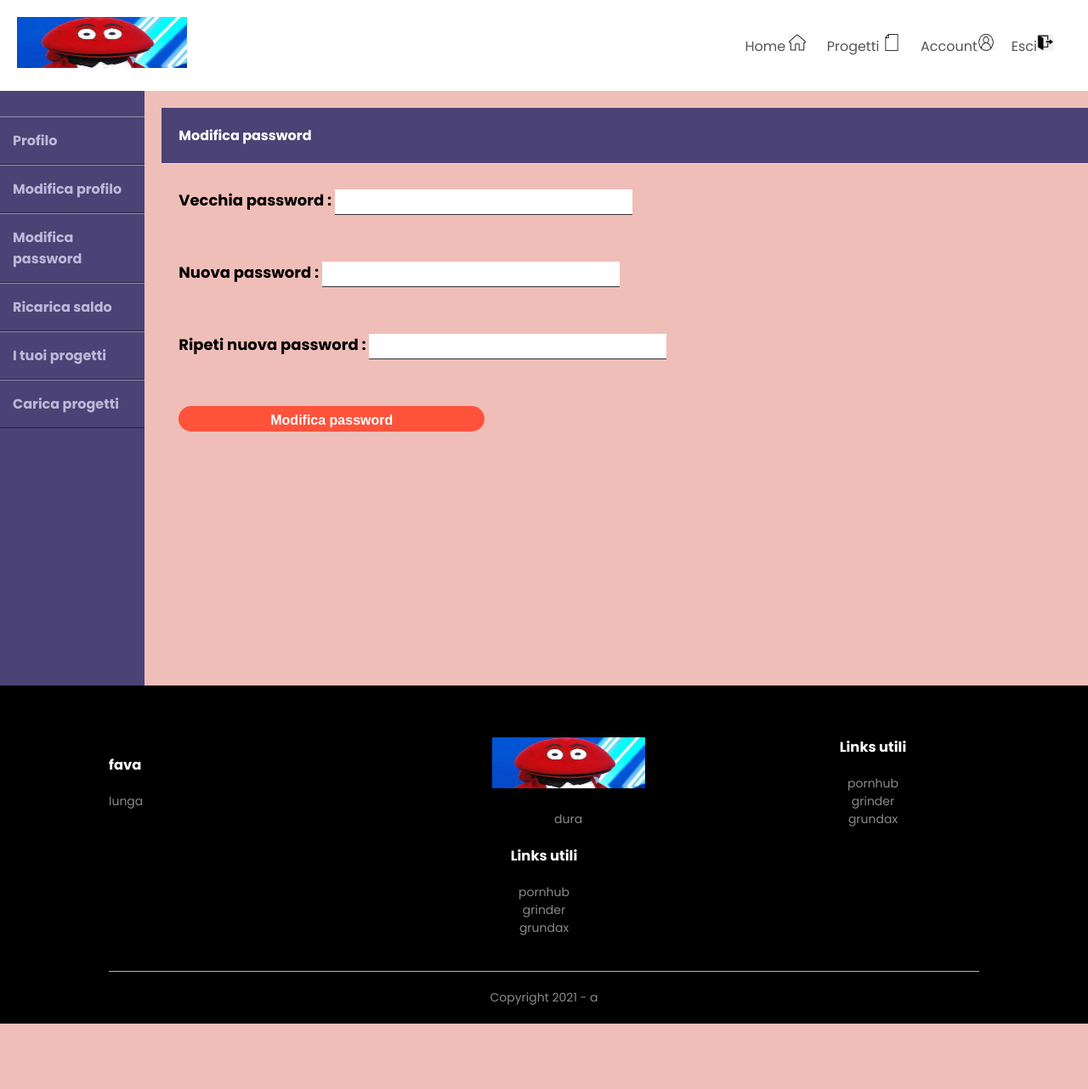
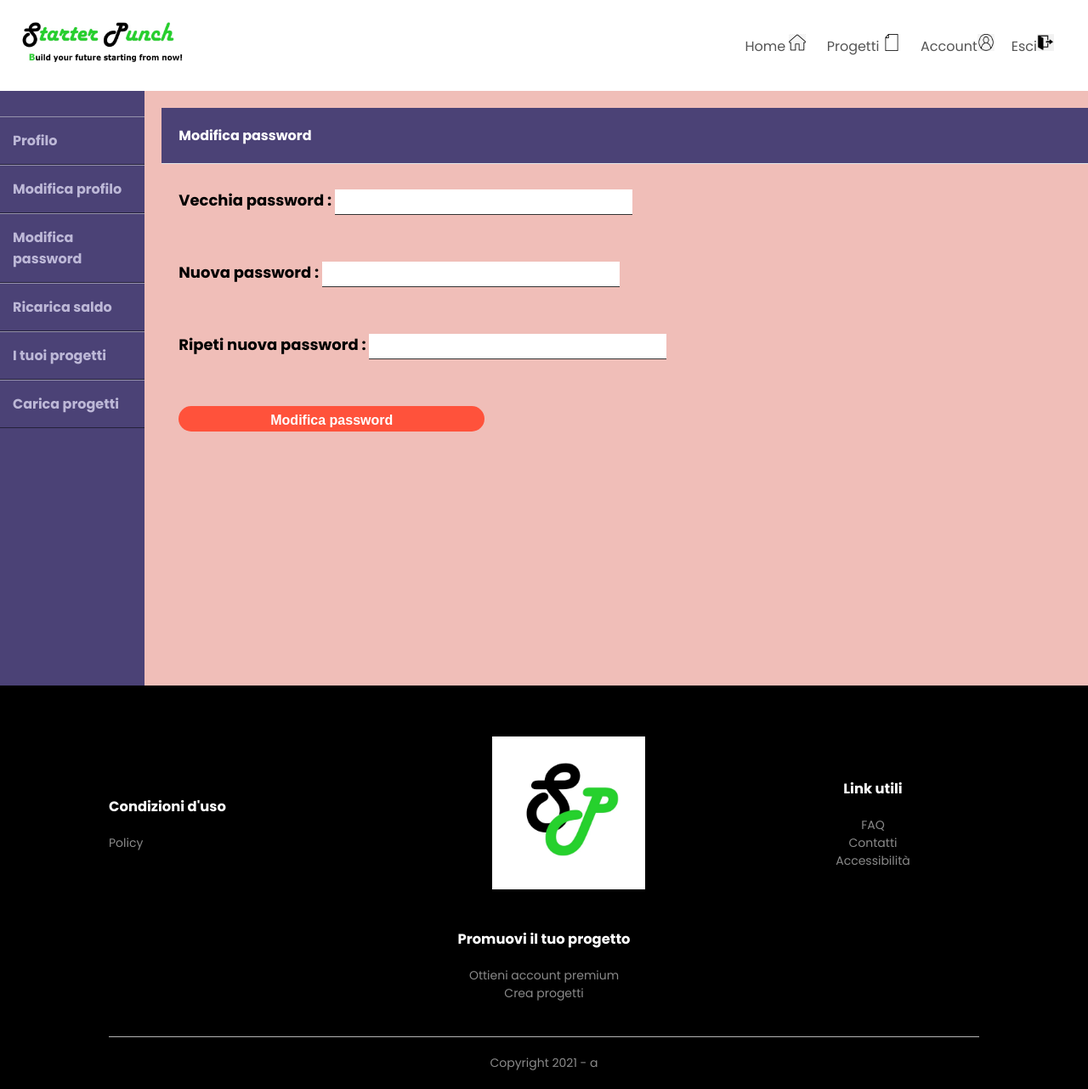
Before and after one commit to v-Alenz/KickSAW, a PHP site: page /account/modificapass.php in a window 1280 px wide. Shown: the whole page at 85% size. Before the commit the page ends 1205 px from the top, so only its background shows below. Run offline with PHP 8.4, Linux system fonts and the light colour scheme; the visitor is signed in with stand-in values (Sample User, id 1).

Commit message:
immagini, testi e include

```diff
--- a/progetto/account/addmoney.php
+++ b/progetto/account/addmoney.php
@@ -5,9 +5,9 @@
     <title> Add money </title>
     <link rel="stylesheet" type="text/css" href="/progetto/style.css">
 
-    <link rel="preconnect" href="https://fonts.googleapis.com">
-    <link rel="preconnect" href="https://fonts.gstatic.com" crossorigin>
-    <link href="https://fonts.googleapis.com/css2?family=Poppins:wght@300;400;500;600;700&display=swap" rel="stylesheet">
+    <?php
+    include $_SERVER['DOCUMENT_ROOT']."/progetto/common/googlefont.php";
+    ?>
 </head>
 <body>
 
--- a/progetto/account/logout.php
+++ b/progetto/account/logout.php
@@ -5,9 +5,9 @@
     <title> Logout </title>
     <link rel="stylesheet" type="text/css" href="/progetto/style.css">
 
-    <link rel="preconnect" href="https://fonts.googleapis.com">
-    <link rel="preconnect" href="https://fonts.gstatic.com" crossorigin>
-    <link href="https://fonts.googleapis.com/css2?family=Poppins:wght@300;400;500;600;700&display=swap" rel="stylesheet">
+    <?php
+    include $_SERVER['DOCUMENT_ROOT']."/progetto/common/googlefont.php";
+    ?>
 </head>
 <body>
 
--- a/progetto/account/modificapass.php
+++ b/progetto/account/modificapass.php
@@ -4,10 +4,9 @@
     <title> Modifica password </title>
     <link rel="stylesheet" type="text/css" href="/progetto/style.css">
 
-    <link rel="preconnect" href="https://fonts.googleapis.com">
-    <link rel="preconnect" href="https://fonts.gstatic.com" crossorigin>
-    <link href="https://fonts.googleapis.com/css2?family=Poppins:wght@300;400;500;600;700&display=swap" rel="stylesheet">
-
+    <?php
+    include $_SERVER['DOCUMENT_ROOT']."/progetto/common/googlefont.php";
+    ?>
 </head>
 <body>
 
@@ -30,9 +29,9 @@ if(isset($_SESSION["loggato"])){
             <div class="info">
 
                 <form action="/progetto/account/updatepass.php" method="post">
-                    <div>Vecchia password : <input type="text" name="oldpass" class="form-control" > </div>
-                    <div>Nuova password : <input type="text" name="newpass" class="form-control" > </div>
-                    <div>Ripeti nuova password : <input type="text" name="newppass" class="form-control" > </div>
+                    <div>Vecchia password : <input type="password" name="oldpass" class="form-control" > </div>
+                    <div>Nuova password : <input type="password" name="newpass" class="form-control" > </div>
+                    <div>Ripeti nuova password : <input type="password" name="newppass" class="form-control" > </div>
 
                     <input type="submit" name="submit" value="Modifica password" class="btn">
                 </form>
--- a/progetto/account/update_profile.php
+++ b/progetto/account/update_profile.php
@@ -5,9 +5,9 @@
     <title> Update profilo </title>
     <link rel="stylesheet" type="text/css" href="/progetto/style.css">
 
-    <link rel="preconnect" href="https://fonts.googleapis.com">
-    <link rel="preconnect" href="https://fonts.gstatic.com" crossorigin>
-    <link href="https://fonts.googleapis.com/css2?family=Poppins:wght@300;400;500;600;700&display=swap" rel="stylesheet">
+    <?php
+    include $_SERVER['DOCUMENT_ROOT']."/progetto/common/googlefont.php";
+    ?>
 </head>
 <body>
 
--- a/progetto/account/updatepass.php
+++ b/progetto/account/updatepass.php
@@ -5,9 +5,9 @@
     <title> Update password </title>
     <link rel="stylesheet" type="text/css" href="/progetto/style.css">
 
-    <link rel="preconnect" href="https://fonts.googleapis.com">
-    <link rel="preconnect" href="https://fonts.gstatic.com" crossorigin>
-    <link href="https://fonts.googleapis.com/css2?family=Poppins:wght@300;400;500;600;700&display=swap" rel="stylesheet">
+    <?php
+    include $_SERVER['DOCUMENT_ROOT']."/progetto/common/googlefont.php";
+    ?>
 </head>
 <body>
 
--- a/progetto/common/footer.php
+++ b/progetto/common/footer.php
@@ -3,30 +3,28 @@
         <div class="row">
 
             <div class="footer-col-1">
-                <h3> fava </h3>
-                <p>lunga </p>
+                <h3> Condizioni d'uso </h3>
+                <p> Policy </p>
             </div>
 
             <div class="footer-col-2">
-                <img class="logo_img" src="/progetto/immagini/logo.png" alt="logo">
-                <p>dura </p>
+                <img class="logo_img" src="/progetto/immagini/logo_piccolo.jpg" alt="logo">
             </div>
 
             <div class="footer-col-3">
-                <h3> Links utili </h3>
+                <h3> Link utili </h3>
                 <ul>
-                    <li>pornhub</li>
-                    <li>grinder</li>
-                    <li>grundax</li>
+                    <li>FAQ</li>
+                    <li>Contatti</li>
+                    <li>Accessibilità</li>
                 </ul>
             </div>
 
             <div class="footer-col-3">
-                <h3> Links utili </h3>
+                <h3> Promuovi il tuo progetto </h3>
                 <ul>
-                    <li>pornhub</li>
-                    <li>grinder</li>
-                    <li>grundax</li>
+                    <li>Ottieni account premium</li>
+                    <li>Crea progetti</li>
                 </ul>
             </div>
 
--- /dev/null
+++ b/progetto/common/googlefont.php
@@ -0,0 +1,3 @@
+<link rel="preconnect" href="https://fonts.googleapis.com">
+<link rel="preconnect" href="https://fonts.gstatic.com" crossorigin>
+<link href="https://fonts.googleapis.com/css2?family=Poppins:wght@300;400;500;600;700&display=swap" rel="stylesheet">
--- a/progetto/common/navbar.php
+++ b/progetto/common/navbar.php
@@ -1,7 +1,7 @@
 <div class="sfondonavbar">
     <div class="navbar">
         <div class="logo">
-            <a href="/progetto/startSAW.php"><img class="logo_img" src="/progetto/immagini/logo.png" alt="logo"></a>
+            <a href="/progetto/startSAW.php"><img class="logo_img" src="/progetto/immagini/logo_grosso.jpg" alt="logo"></a>
         </div>
         <nav>
             <ul id="MenuItems">
@@ -10,8 +10,8 @@
                 <?php
                 session_start();
                 if(!isset($_SESSION["loggato"])){
-                    echo '<li><a href="/progetto/formlogin.php">Loggati</a><img class="_img"src="/progetto/immagini/account.png" alt="loggati"></li>';
-                    echo '<li><a href="/progetto/formregistration.php">Registrati </a><img class="_img"src="/progetto/immagini/registration.png" alt="registrati"></li>';
+                    echo '<li><a href="/progetto/formlogin.php">Login</a><img class="_img"src="/progetto/immagini/account.png" alt="Login"></li>';
+                    echo '<li><a href="/progetto/formregistration.php">Registrati </a><img class="_img"src="/progetto/immagini/registration.png" alt="Registrati"></li>';
                 }else{
                     echo '<li><a href="/progetto/account/show_profile.php">Account</a><img class="_img"src="/progetto/immagini/account.png" alt="Account"></li>';
                     echo '<li><a href="/progetto/account/logout.php">Esci</a><img class="_img"src="/progetto/immagini/logout.png" alt="logout"></li>';
--- a/progetto/dettaglioprogetto.php
+++ b/progetto/dettaglioprogetto.php
@@ -4,9 +4,9 @@
     <title> StartSAW </title>
     <link rel="stylesheet" type="text/css" href="/progetto/style.css">
 
-    <link rel="preconnect" href="https://fonts.googleapis.com">
-    <link rel="preconnect" href="https://fonts.gstatic.com" crossorigin>
-    <link href="https://fonts.googleapis.com/css2?family=Poppins:wght@300;400;500;600;700&display=swap" rel="stylesheet">
+    <?php
+    include $_SERVER['DOCUMENT_ROOT']."/progetto/common/googlefont.php";
+    ?>
 </head>
 <body>
 
--- a/progetto/elencoprogetti.php
+++ b/progetto/elencoprogetti.php
@@ -4,9 +4,9 @@
     <title> StartSAW </title>
     <link rel="stylesheet" type="text/css" href="/progetto/style.css">
 
-    <link rel="preconnect" href="https://fonts.googleapis.com">
-    <link rel="preconnect" href="https://fonts.gstatic.com" crossorigin>
-    <link href="https://fonts.googleapis.com/css2?family=Poppins:wght@300;400;500;600;700&display=swap" rel="stylesheet">
+    <?php
+    include $_SERVER['DOCUMENT_ROOT']."/progetto/common/googlefont.php";
+    ?>
 </head>
 <body>
 
--- a/progetto/registration.php
+++ b/progetto/registration.php
@@ -5,9 +5,9 @@
     <title> Registrazione </title>
     <link rel="stylesheet" type="text/css" href="/progetto/style.css">
 
-    <link rel="preconnect" href="https://fonts.googleapis.com">
-    <link rel="preconnect" href="https://fonts.gstatic.com" crossorigin>
-    <link href="https://fonts.googleapis.com/css2?family=Poppins:wght@300;400;500;600;700&display=swap" rel="stylesheet">
+    <?php
+    include $_SERVER['DOCUMENT_ROOT']."/progetto/common/googlefont.php";
+    ?>
 </head>
 <body>
 
--- a/progetto/startSAW.php
+++ b/progetto/startSAW.php
@@ -5,9 +5,9 @@
     <title> StarterPunch! </title>
     <link rel="stylesheet" type="text/css" href="style.css">
 
-    <link rel="preconnect" href="https://fonts.googleapis.com">
-    <link rel="preconnect" href="https://fonts.gstatic.com" crossorigin>
-    <link href="https://fonts.googleapis.com/css2?family=Poppins:wght@300;400;500;600;700&display=swap" rel="stylesheet">
+    <?php
+    include $_SERVER['DOCUMENT_ROOT']."/progetto/common/googlefont.php";
+    ?>
 </head>
 <body>
 
--- a/progetto/style.css
+++ b/progetto/style.css
@@ -173,6 +173,7 @@ h4{
 
 .footer-col-2 img{
     width: 180px;
+    height: 180px;
     margin-bottom: 20px;
 }
 
```
Also changed, not shown: progetto/account/caricosaldo.php (+3 -4 lines), progetto/account/modificaprofilo.php (+3 -4 lines), progetto/account/show_profile.php (+3 -4 lines), progetto/formlogin.php (+3 -4 lines), progetto/formregistration.php (+3 -4 lines), progetto/login.php (+3 -4 lines).
